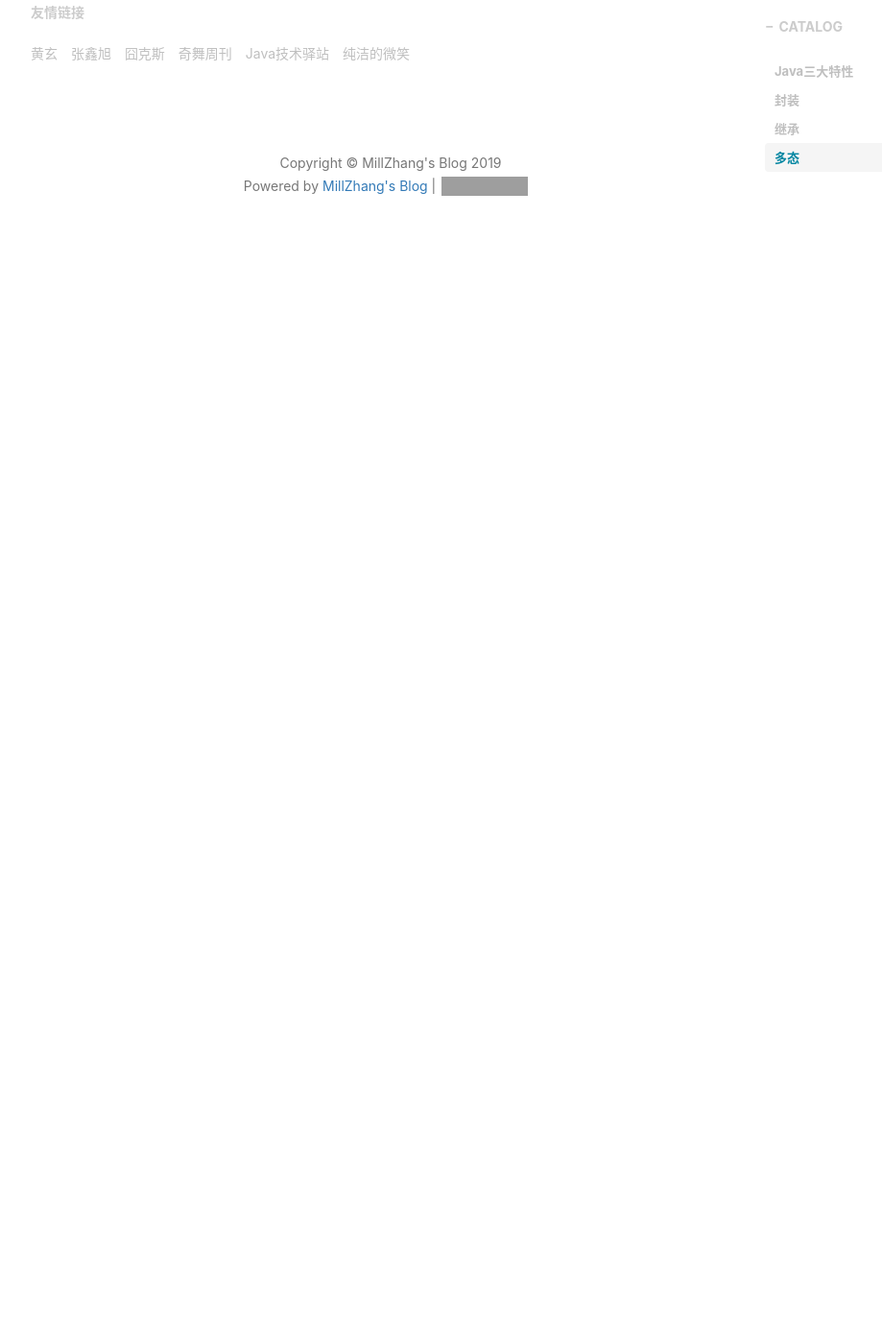
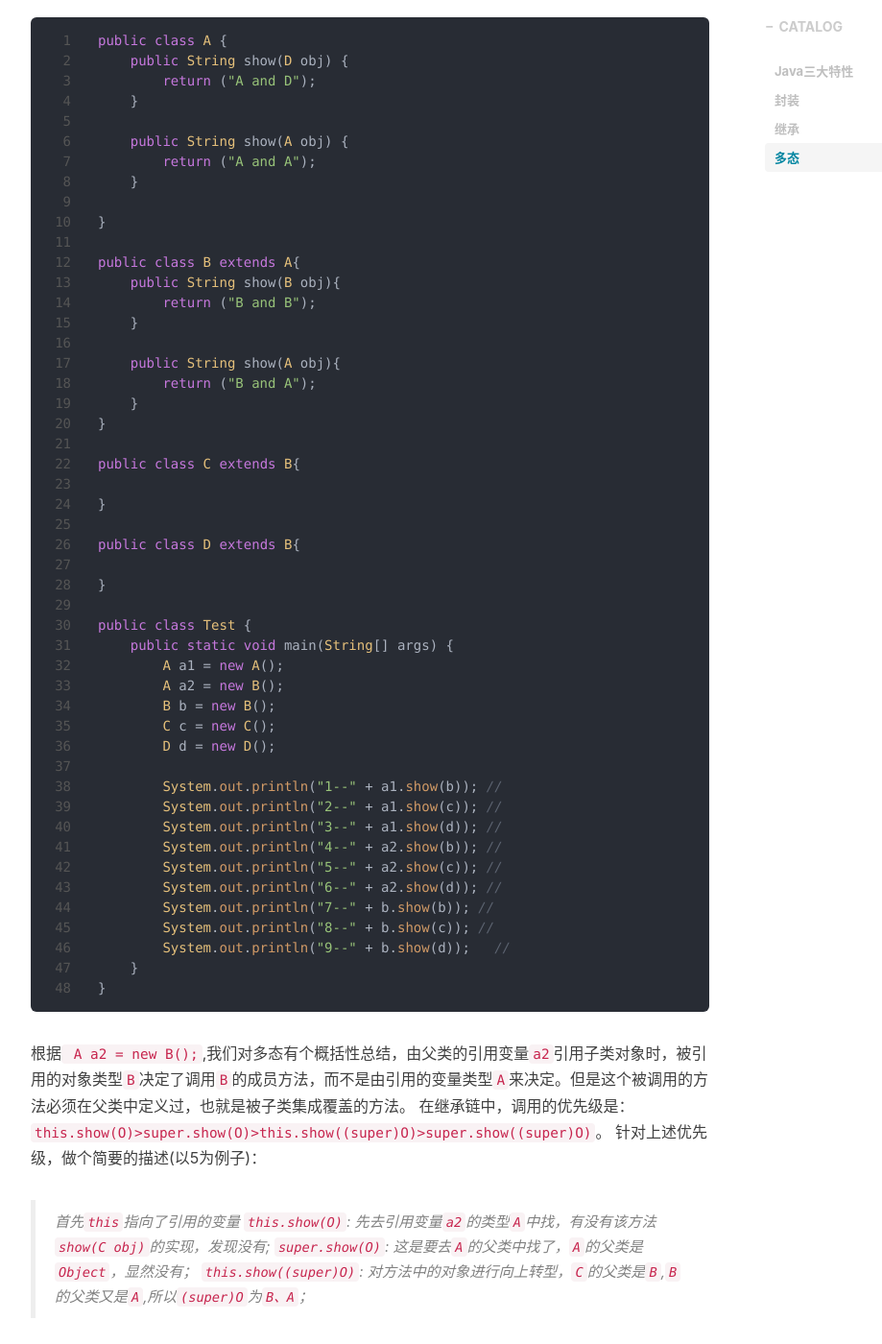
Before and after one commit to millzhang/millzhang.github.com, a Jekyll site: the page built from _posts/2019-11-06-Java Core.md, in a window 1280 px wide and 1400 px high, scrolled down 1204 px. Shown: the whole window at 96% size, without its empty margins (233-1152 px from the left). Built offline with Jekyll 4.4.1, drawn with Linux system fonts in a browser that asks for light colours; nearby versions of some CDN libraries; comment, search, counter and statistics services are not loaded; before the commit the page ends 1502 px from its top, so only the background shows below that; some of the changed text lies outside the part shown; grey boxes are pictures that could not be loaded.

Commit message:
修改文件: _posts/2019-11-06-Java Core.md

````diff
--- a/_posts/2019-11-06-Java Core.md
+++ b/_posts/2019-11-06-Java Core.md
@@ -30,3 +30,72 @@ tags:
 - 继承破坏了封装性，慎用。
 
 ### 多态
+
+实现多态的三个必要条件：继承、重写、向上转型。
+
+- 在多态中，必须存在有继承关系的子类和父类；
+- 子类对父类的某些方法可以重新；
+- 在多态中，需要将子类的引用类型赋给父类对象，这样才能够同时调用子类和父类方法。
+
+多态有两种实现方式：继承和接口。
+
+经典实例：
+
+```java
+public class A {
+    public String show(D obj) {
+        return ("A and D");
+    }
+
+    public String show(A obj) {
+        return ("A and A");
+    }
+
+}
+
+public class B extends A{
+    public String show(B obj){
+        return ("B and B");
+    }
+
+    public String show(A obj){
+        return ("B and A");
+    }
+}
+
+public class C extends B{
+
+}
+
+public class D extends B{
+
+}
+
+public class Test {
+    public static void main(String[] args) {
+        A a1 = new A();
+        A a2 = new B();
+        B b = new B();
+        C c = new C();
+        D d = new D();
+
+        System.out.println("1--" + a1.show(b)); //
+        System.out.println("2--" + a1.show(c)); //
+        System.out.println("3--" + a1.show(d)); //
+        System.out.println("4--" + a2.show(b)); //
+        System.out.println("5--" + a2.show(c)); //
+        System.out.println("6--" + a2.show(d)); //
+        System.out.println("7--" + b.show(b)); //
+        System.out.println("8--" + b.show(c)); //
+        System.out.println("9--" + b.show(d));   //
+    }
+}
+```
+
+根据` A a2 = new B();`,我们对多态有个概括性总结，由父类的引用变量`a2`引用子类对象时，被引用的对象类型`B`决定了调用`B`的成员方法，而不是由引用的变量类型`A`来决定。但是这个被调用的方法必须在父类中定义过，也就是被子类集成覆盖的方法。
+在继承链中，调用的优先级是：`this.show(O)>super.show(O)>this.show((super)O)>super.show((super)O)`。
+针对上述优先级，做个简要的描述(以5为例子)：
+> 首先`this`指向了引用的变量
+> `this.show(O)`: 先去引用变量`a2`的类型`A`中找，有没有该方法`show(C obj)`的实现，发现没有;
+> `super.show(O)`: 这是要去`A`的父类中找了，`A`的父类是`Object`，显然没有；
+> `this.show((super)O)`: 对方法中的对象进行向上转型，`C`的父类是`B`,`B`的父类又是`A`,所以`(super)O`为`B、A`；
````
